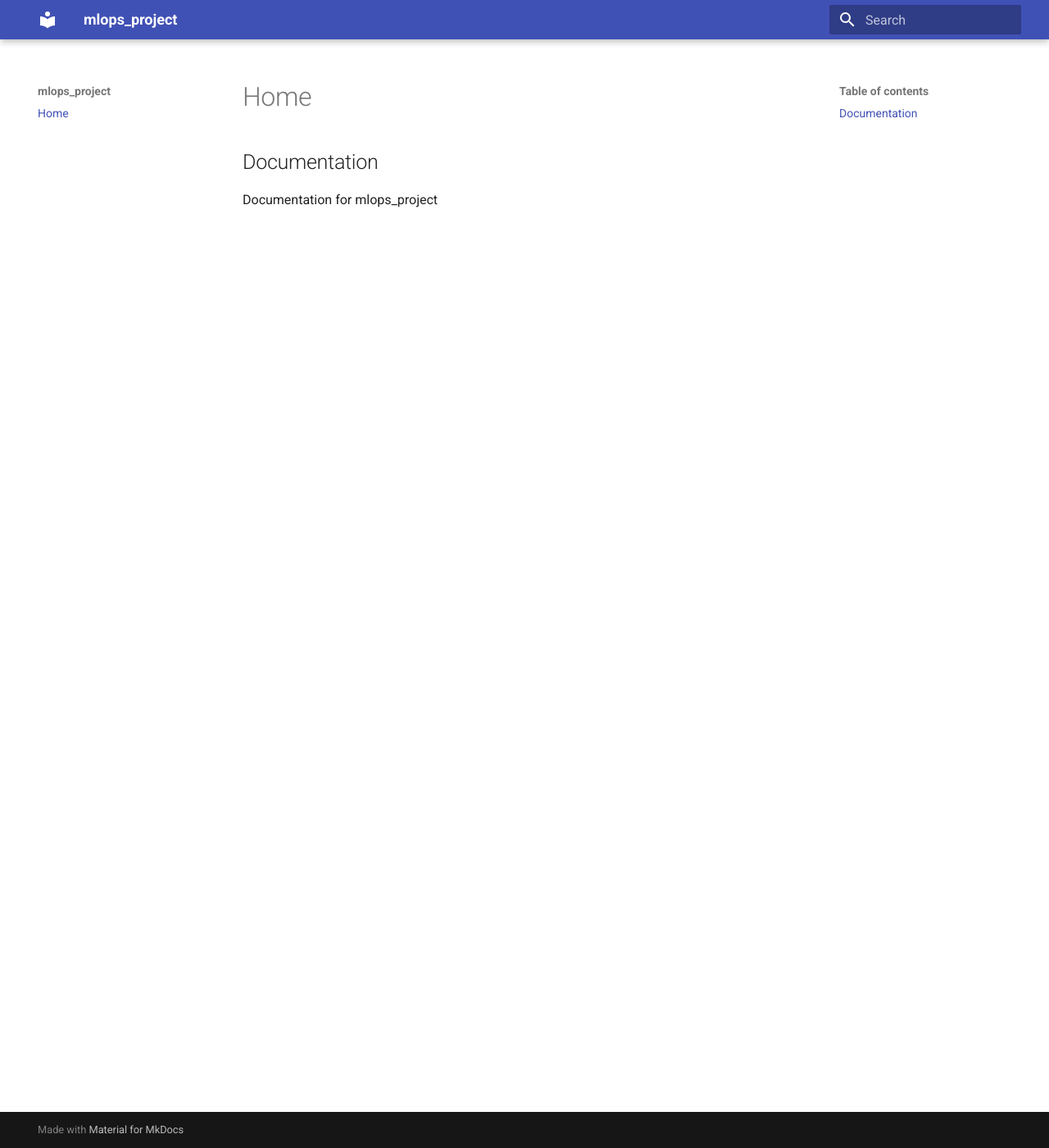
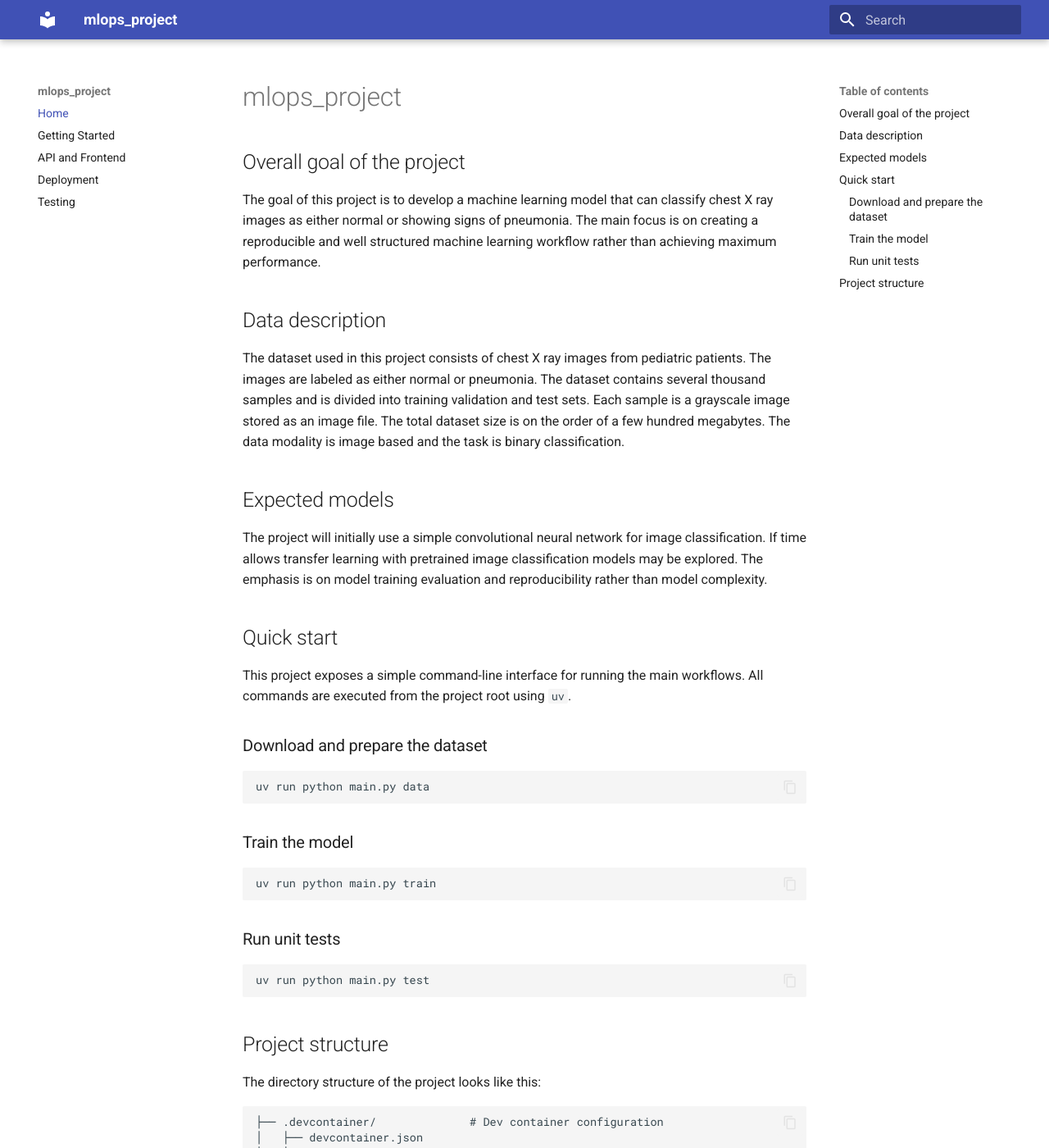
Before and after one commit to RABL1N/02476-Project, an MkDocs documentation site: the page built from docs/source/index.md, in a window 1280 px wide and 1400 px high. Shown: the whole window at 82% size. Built offline with MkDocs 1.6.1 and Material for MkDocs 9.7.7, drawn with Linux system fonts in a browser that asks for light colours; some of the changed text lies outside the part shown.

Commit message:
Add documentation structure and GitHub Pages deployment
- Organize README content into structured MkDocs pages
- Add documentation pages: getting-started, api, deployment, testing
- Create GitHub Actions workflow for automatic deployment to GitHub Pages
- Update mkdocs.yaml with proper navigation
- Remove mkdocstrings plugin (not used)
- Add mkdocstrings dependency to pyproject.toml
- Clean up README to only include project overview and link to docs

````diff
--- a/docs/mkdocs.yaml
+++ b/docs/mkdocs.yaml
@@ -1,6 +1,7 @@
 site_name: mlops_project
-site_author: Your name (or your organization/company/team)
+site_author: ML-Ops Group 85
 docs_dir: source
+site_url: https://RABL1N.github.io/mlops_project
 
 theme:
   language: en
@@ -11,13 +12,10 @@ theme:
 
 plugins:
   - search
-  - mkdocstrings:
-      handlers:
-        python:
-          options:
-            show_root_heading: true
-            separate_signature: true
-            show_signature_annotations: true
 
 nav:
   - Home: index.md
+  - Getting Started: getting-started.md
+  - API and Frontend: api.md
+  - Deployment: deployment.md
+  - Testing: testing.md
--- a/docs/source/index.md
+++ b/docs/source/index.md
@@ -1,3 +1,123 @@
-## Documentation
+# mlops_project
 
-Documentation for mlops_project
+## Overall goal of the project
+
+The goal of this project is to develop a machine learning model that can classify chest X ray images as either normal or showing signs of pneumonia. The main focus is on creating a reproducible and well structured machine learning workflow rather than achieving maximum performance.
+
+## Data description
+
+The dataset used in this project consists of chest X ray images from pediatric patients. The images are labeled as either normal or pneumonia. The dataset contains several thousand samples and is divided into training validation and test sets. Each sample is a grayscale image stored as an image file. The total dataset size is on the order of a few hundred megabytes. The data modality is image based and the task is binary classification.
+
+## Expected models
+
+The project will initially use a simple convolutional neural network for image classification. If time allows transfer learning with pretrained image classification models may be explored. The emphasis is on model training evaluation and reproducibility rather than model complexity.
+
+## Quick start
+
+This project exposes a simple command-line interface for running the main workflows.
+All commands are executed from the project root using `uv`.
+
+### Download and prepare the dataset
+
+```bash
+uv run python main.py data
+```
+
+### Train the model
+
+```bash
+uv run python main.py train
+```
+
+### Run unit tests
+
+```bash
+uv run python main.py test
+```
+
+## Project structure
+
+The directory structure of the project looks like this:
+
+```txt
+├── .devcontainer/              # Dev container configuration
+│   ├── devcontainer.json
+│   └── post_create.sh
+├── .dvc/                       # DVC configuration
+│   ├── .gitignore
+│   └── config
+├── .github/                    # Github actions and dependabot
+│   ├── agents/
+│   │   └── dtu_mlops_agent.md
+│   ├── dependabot.yaml
+│   ├── prompts/
+│   │   └── add_test.prompt.md
+│   └── workflows/
+│       ├── data_changes.yaml
+│       ├── linting.yaml
+│       ├── stage_model.yaml
+│       ├── test_staged_model.yaml
+│       └── tests.yaml
+├── backend/                    # Backend deployment files
+│   ├── backend_requirements.txt
+│   └── Dockerfile
+├── configs/                    # Configuration files
+│   ├── .gitkeep
+│   └── config.yaml
+├── data/                       # Data directory (version controlled with DVC)
+│   └── raw.dvc
+├── dockerfiles/                # Dockerfiles
+│   ├── api.dockerfile
+│   └── train.dockerfile
+├── docs/                       # Documentation
+│   ├── mkdocs.yaml
+│   ├── README.md
+│   └── source/
+│       └── index.md
+├── frontend/                   # Frontend application
+│   ├── Dockerfile
+│   └── streamlit_app.py
+├── load_tests/                 # Load testing with Locust
+│   ├── locustfile.py
+│   ├── test_image.png
+│   └── reports/
+├── models/                     # Trained models (not in git)
+├── notebooks/                  # Jupyter notebooks
+├── reports/                    # Reports and figures
+│   ├── figures/
+│   └── .gitkeep
+├── src/                        # Source code
+│   └── mlops_project/
+│       ├── __init__.py
+│       ├── api.py
+│       ├── data.py
+│       ├── evaluate.py
+│       ├── model.py
+│       ├── train.py
+│       └── visualize.py
+├── staged_model_tests/         # Tests for staged models
+│   └── test_staged_model.py
+├── tests/                      # Unit tests
+│   ├── __init__.py
+│   ├── test_api.py
+│   ├── test_data.py
+│   ├── test_model.py
+│   └── test_train.py
+├── .dvcignore
+├── .gitignore
+├── .pre-commit-config.yaml
+├── .python-version
+├── AGENTS.md                   # Guidance for coding agents
+├── dataloader.py
+├── download_model.py
+├── LICENSE
+├── main.py                     # CLI entry point
+├── pyproject.toml              # Python project configuration
+├── README.md                   # This file
+├── setup_vm_git.sh            # VM setup script
+├── sync_vm.sh                 # VM sync script
+├── tasks.py                   # Invoke task definitions
+└── uv.lock                     # UV lock file
+```
+
+Created using [mlops_template](https://github.com/SkafteNicki/mlops_template), a [cookiecutter template](https://github.com/cookiecutter/cookiecutter) for getting started with Machine Learning Operations (MLOps).
--- a/pyproject.toml
+++ b/pyproject.toml
@@ -44,9 +44,10 @@ dev = [
     "invoke==2.2.0",
     "mkdocs-material==9.4.6",
     "mkdocs==1.6.1",
+    "mkdocstrings>=0.24.0",
+    "mkdocstrings-python==1.12.2",
     "pytest==8.3.4",
     "ruff==0.1.3",
-    "mkdocstrings-python==1.12.2",
     "locust>=2.43.1",
 ]
 
````
Also changed, not shown: docs/source/api.md (added, +82 -0 lines), docs/source/deployment.md (added, +158 -0 lines), docs/source/getting-started.md (added, +67 -0 lines), docs/source/testing.md (added, +46 -0 lines), README.md, 2 other files.
